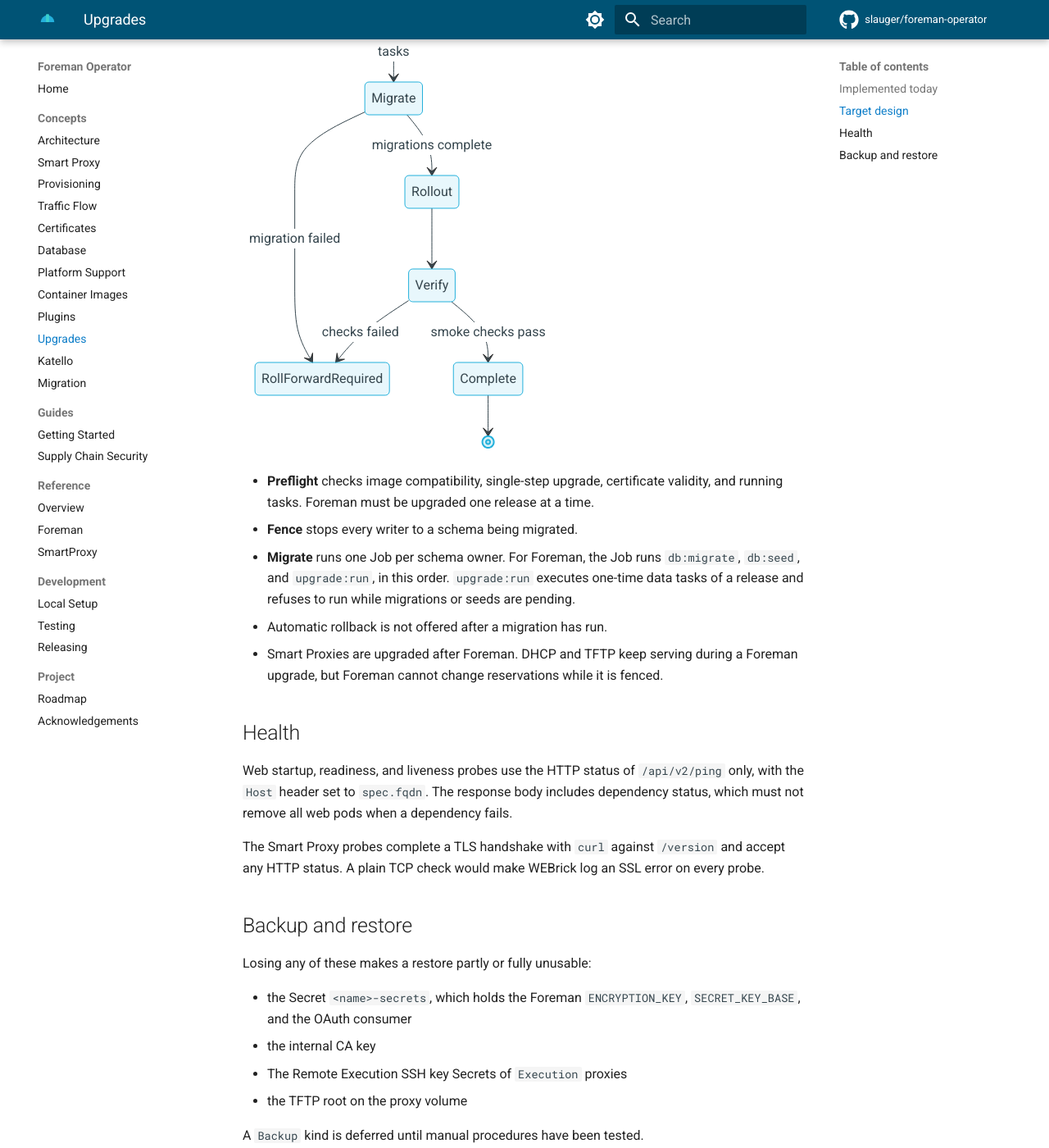
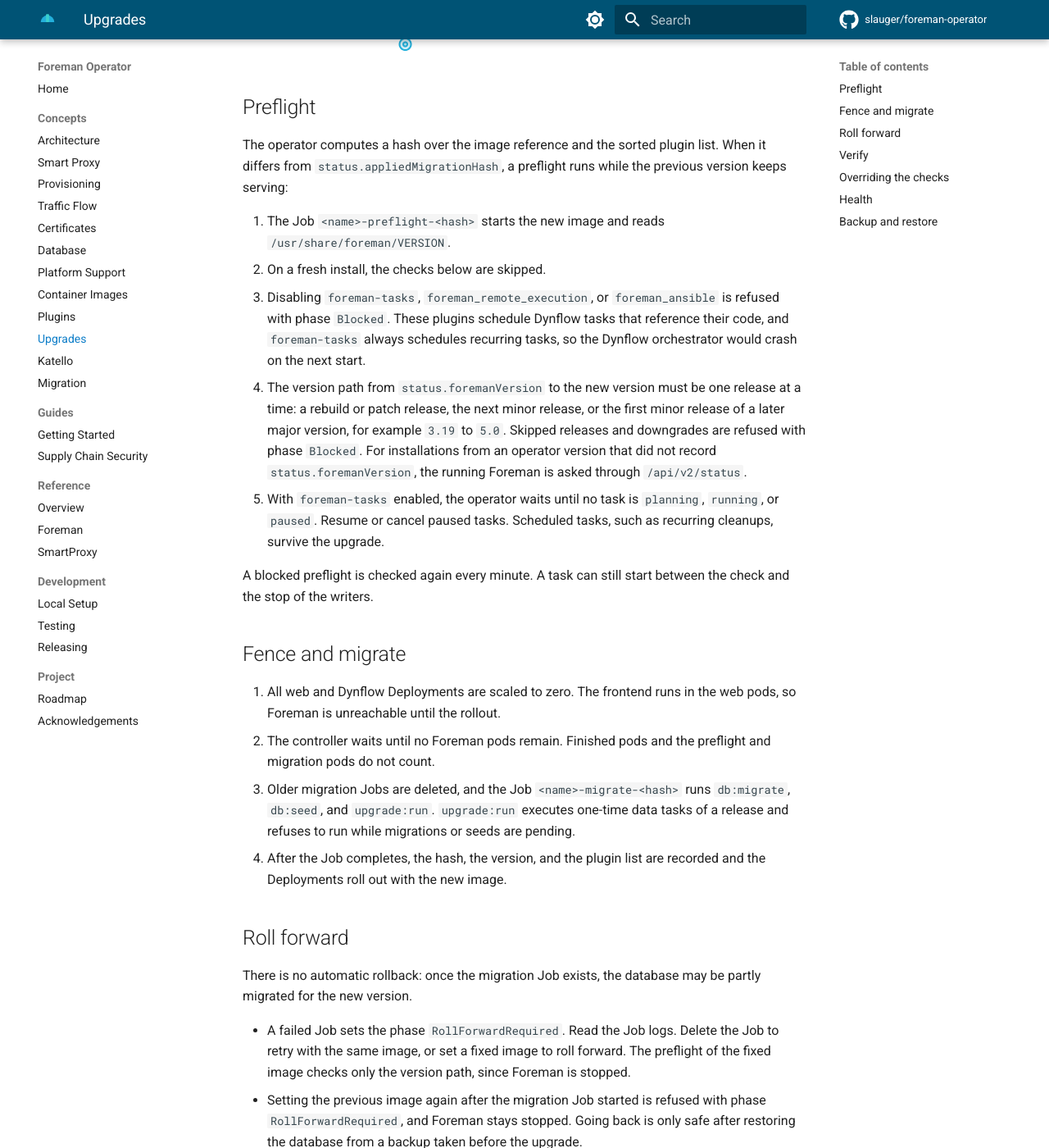
Before and after one commit to slauger/foreman-operator, an MkDocs documentation site: the page built from docs/concepts/upgrades.md, in a window 1280 px wide and 1400 px high, scrolled down 1124 px. Shown: the whole window at 82% size. Built offline with MkDocs 1.6.1 and Material for MkDocs 9.7.7, drawn with Linux system fonts in a browser that asks for light colours; comment, search, counter and statistics services are not loaded; some of the changed text lies outside the part shown.

Commit message:
docs: describe the upgrade checks, roll forward, and the upgrade test

````diff
--- a/docs/concepts/upgrades.md
+++ b/docs/concepts/upgrades.md
@@ -1,42 +1,65 @@
 # Upgrades
 
 !!! note "Status"
-    Fence and Migrate are implemented in the `Foreman` controller and verified on the E2E cluster for the initial migration. Preflight, Verify, the `Release` CRD, and roll forward handling are target design.
+    Preflight, Fence, Migrate, Verify, and the roll forward guard are implemented in the `Foreman` controller. The upgrade E2E test installs the released `0.1.0` chart and upgrades it to the current images. The `Release` CRD for compatible image sets is target design.
 
-Until `Release` exists, an upgrade is a new image in `Foreman.spec.image`, with the migration Job running before the rollout. This is intended for testing only.
-
-## Implemented today
-
-The `Foreman` controller computes a migration hash over the image reference and the sorted plugin list. When it differs from `status.appliedMigrationHash`:
-
-1. All web and Dynflow Deployments are scaled to zero. The frontend runs in the web pods, so Foreman is unreachable until the rollout.
-2. The controller waits until no Foreman pods remain, except migration pods.
-3. Older migration Jobs are deleted, and the Job `<name>-migrate-<hash>` runs `db:migrate`, `db:seed`, and `upgrade:run`.
-4. After the Job completes, the hash is recorded and the Deployments roll out with the new image.
-
-A failed Job sets the phase to `Failed` and the condition `Degraded` with reason `MigrationFailed`. Delete the Job to retry. The Job has a backoff limit of 3. There is no automatic rollback.
-
-## Target design
+Until `Release` exists, an upgrade is a new image in `Foreman.spec.image`, or a new operator version whose default image tag changed. A change of `spec.plugins` runs the same flow.
 
 ```mermaid
 stateDiagram-v2
   [*] --> Preflight
-  Preflight --> Fence: compatible and healthy
-  Preflight --> Failed: blocked
-  Fence --> Migrate: writers stopped, no running tasks
-  Migrate --> Rollout: migrations complete
-  Migrate --> RollForwardRequired: migration failed
-  Rollout --> Verify
+  Preflight --> Blocked: unsupported path or plugin removal
+  Preflight --> Preflight: tasks active
+  Preflight --> Fence: checks passed
+  Fence --> Migrate: writers stopped
+  Migrate --> Rollout: Job completed
+  Migrate --> RollForwardRequired: Job failed
+  Rollout --> Verify: web and orchestrator available
   Verify --> Complete: smoke checks pass
-  Verify --> RollForwardRequired: checks failed
   Complete --> [*]
 ```
 
-- **Preflight** checks image compatibility, single-step upgrade, certificate validity, and running tasks. Foreman must be upgraded one release at a time.
-- **Fence** stops every writer to a schema being migrated.
-- **Migrate** runs one Job per schema owner. For Foreman, the Job runs `db:migrate`, `db:seed`, and `upgrade:run`, in this order. `upgrade:run` executes one-time data tasks of a release and refuses to run while migrations or seeds are pending.
-- Automatic rollback is not offered after a migration has run.
-- Smart Proxies are upgraded after Foreman. DHCP and TFTP keep serving during a Foreman upgrade, but Foreman cannot change reservations while it is fenced.
+## Preflight
+
+The operator computes a hash over the image reference and the sorted plugin list. When it differs from `status.appliedMigrationHash`, a preflight runs while the previous version keeps serving:
+
+1. The Job `<name>-preflight-<hash>` starts the new image and reads `/usr/share/foreman/VERSION`.
+2. On a fresh install, the checks below are skipped.
+3. Disabling `foreman-tasks`, `foreman_remote_execution`, or `foreman_ansible` is refused with phase `Blocked`. These plugins schedule Dynflow tasks that reference their code, and `foreman-tasks` always schedules recurring tasks, so the Dynflow orchestrator would crash on the next start.
+4. The version path from `status.foremanVersion` to the new version must be one release at a time: a rebuild or patch release, the next minor release, or the first minor release of a later major version, for example `3.19` to `5.0`. Skipped releases and downgrades are refused with phase `Blocked`. For installations from an operator version that did not record `status.foremanVersion`, the running Foreman is asked through `/api/v2/status`.
+5. With `foreman-tasks` enabled, the operator waits until no task is `planning`, `running`, or `paused`. Resume or cancel paused tasks. Scheduled tasks, such as recurring cleanups, survive the upgrade.
+
+A blocked preflight is checked again every minute. A task can still start between the check and the stop of the writers.
+
+## Fence and migrate
+
+1. All web and Dynflow Deployments are scaled to zero. The frontend runs in the web pods, so Foreman is unreachable until the rollout.
+2. The controller waits until no Foreman pods remain. Finished pods and the preflight and migration pods do not count.
+3. Older migration Jobs are deleted, and the Job `<name>-migrate-<hash>` runs `db:migrate`, `db:seed`, and `upgrade:run`. `upgrade:run` executes one-time data tasks of a release and refuses to run while migrations or seeds are pending.
+4. After the Job completes, the hash, the version, and the plugin list are recorded and the Deployments roll out with the new image.
+
+## Roll forward
+
+There is no automatic rollback: once the migration Job exists, the database may be partly migrated for the new version.
+
+- A failed Job sets the phase `RollForwardRequired`. Read the Job logs. Delete the Job to retry with the same image, or set a fixed image to roll forward. The preflight of the fixed image checks only the version path, since Foreman is stopped.
+- Setting the previous image again after the migration Job started is refused with phase `RollForwardRequired`, and Foreman stays stopped. Going back is only safe after restoring the database from a backup taken before the upgrade.
+- Going back before the migration Job started, for example while the writers stop, is allowed.
+
+## Verify
+
+After the rollout, the `Ready` condition becomes `True`, so the Smart Proxies refresh their features. The condition `Verified` stays `False` until:
+
+- `/api/v2/status` answers with the version in `status.foremanVersion`, and
+- every `SmartProxy` of this Foreman is ready and refreshed its features since the migration (`status.foremanMigrationHash`).
+
+Then `status.verifiedMigrationHash` is set and `Verified` becomes `True` with reason `SmokeChecksPassed`.
+
+## Overriding the checks
+
+The annotation `platform.theforeman.org/skip-upgrade-checks: "true"` skips the preflight checks and the roll forward guard. Use it only to recover, for example when the running Foreman is broken and cannot answer the preflight, or after restoring the database. Remove it afterwards.
+
+Smart Proxies are upgraded after Foreman. DHCP and TFTP keep serving during a Foreman upgrade, but Foreman cannot change reservations while it is fenced.
 
 ## Health
 
````
Also changed, not shown: README.md (+1 -1 lines), docs/_snippets/features.md (+1 -1 lines), docs/development/testing.md (+12 -0 lines), docs/reference/foreman.md (+21 -9 lines), docs/roadmap.md (+1 -1 lines).
